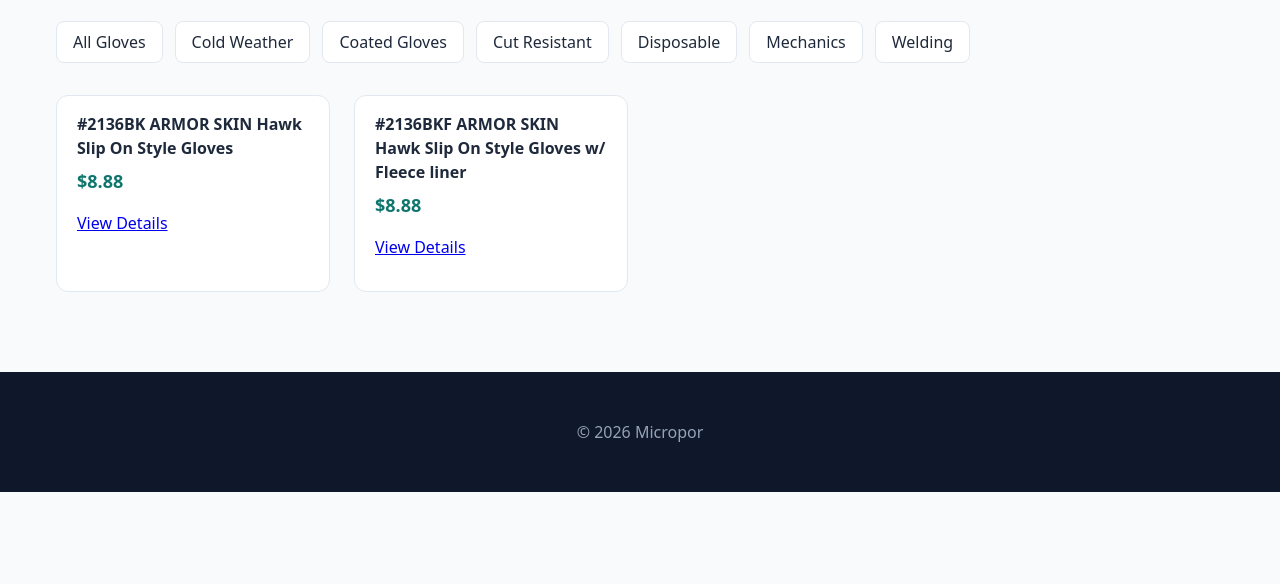
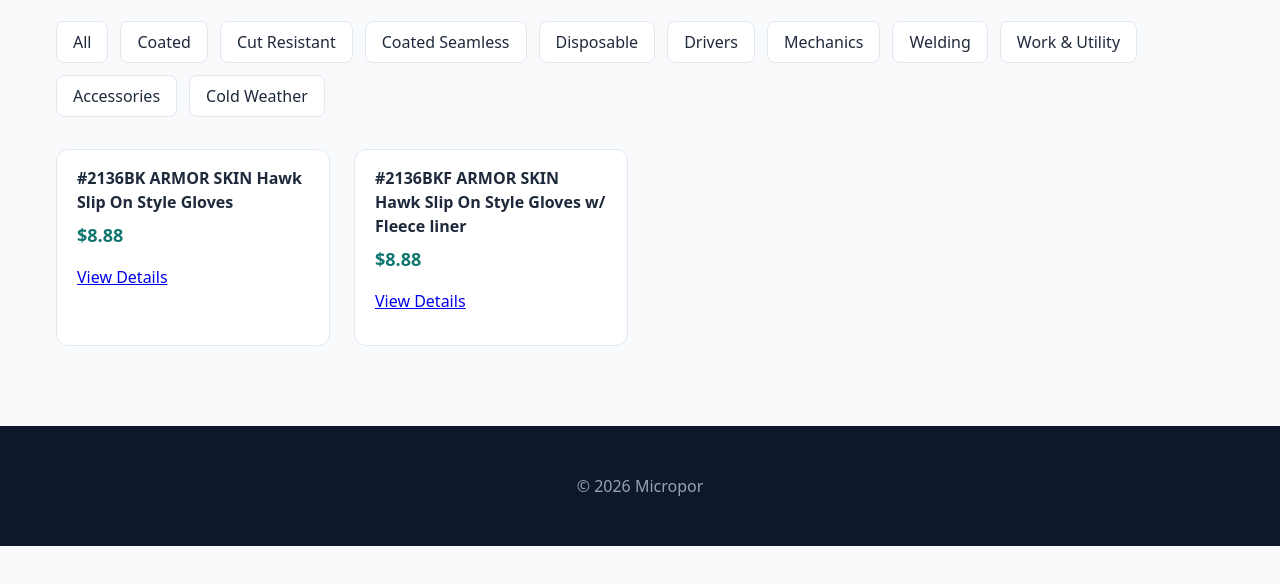
Before and after one commit to bmooney007/micropor-site, a plain HTML site: page categories/gloves.html in a window 1280 px wide. Shown: the part 166-750 px from the top of the page. Drawn offline with Linux system fonts and the light colour scheme.

Commit message:
Update Gloves sub-categories to match requested list

```diff
--- a/categories/gloves.html
+++ b/categories/gloves.html
@@ -24,13 +24,17 @@
   <div class="container">
     <h1>Gloves</h1>
     <div class="subcats">
-      <a href="gloves.html">All Gloves</a>
-      <a href="cold-weather.html">Cold Weather</a>
-      <a href="#">Coated Gloves</a>
+      <a href="gloves.html">All</a>
+      <a href="#">Coated</a>
       <a href="#">Cut Resistant</a>
+      <a href="#">Coated Seamless</a>
       <a href="#">Disposable</a>
+      <a href="#">Drivers</a>
       <a href="#">Mechanics</a>
       <a href="#">Welding</a>
+      <a href="#">Work & Utility</a>
+      <a href="#">Accessories</a>
+      <a href="cold-weather.html">Cold Weather</a>
     </div>
     <div class="grid" id="grid"></div>
   </div>
```
